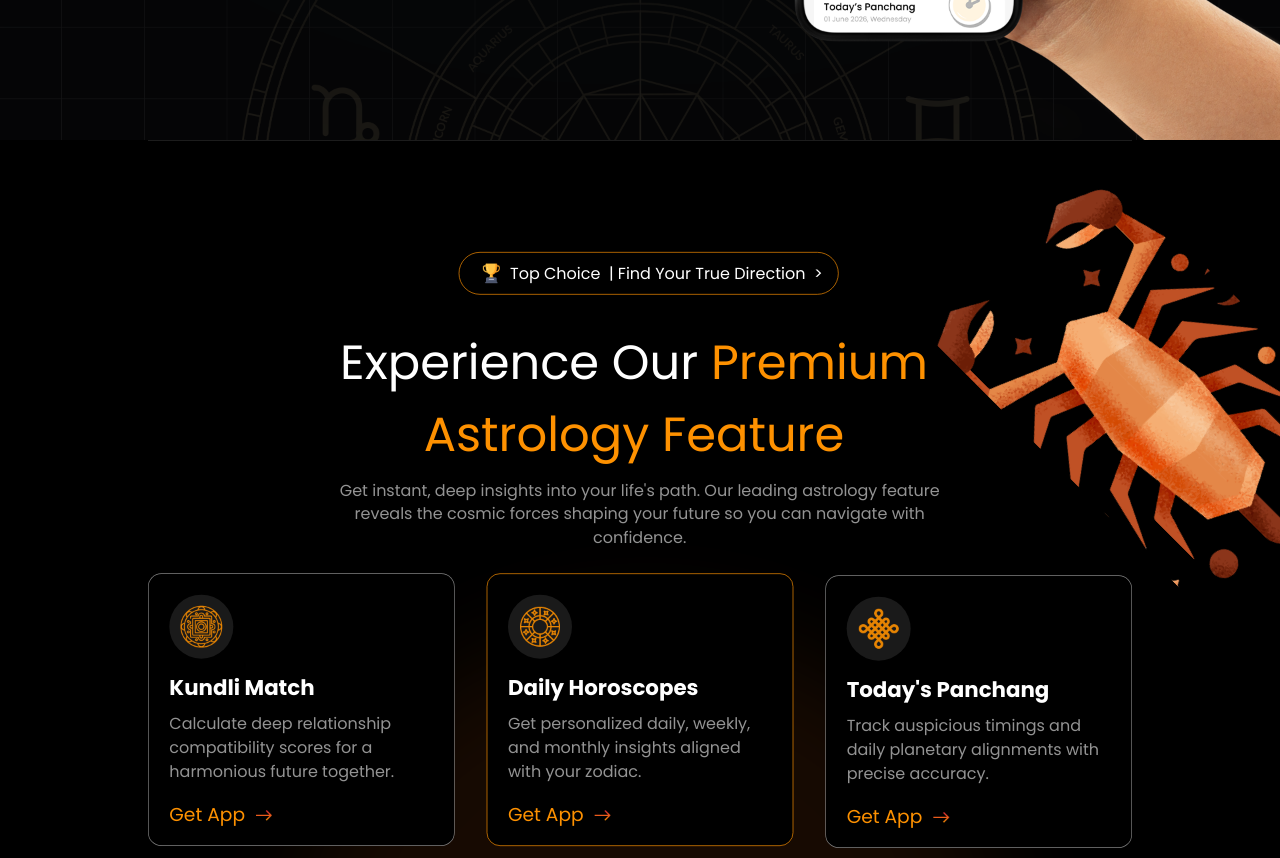
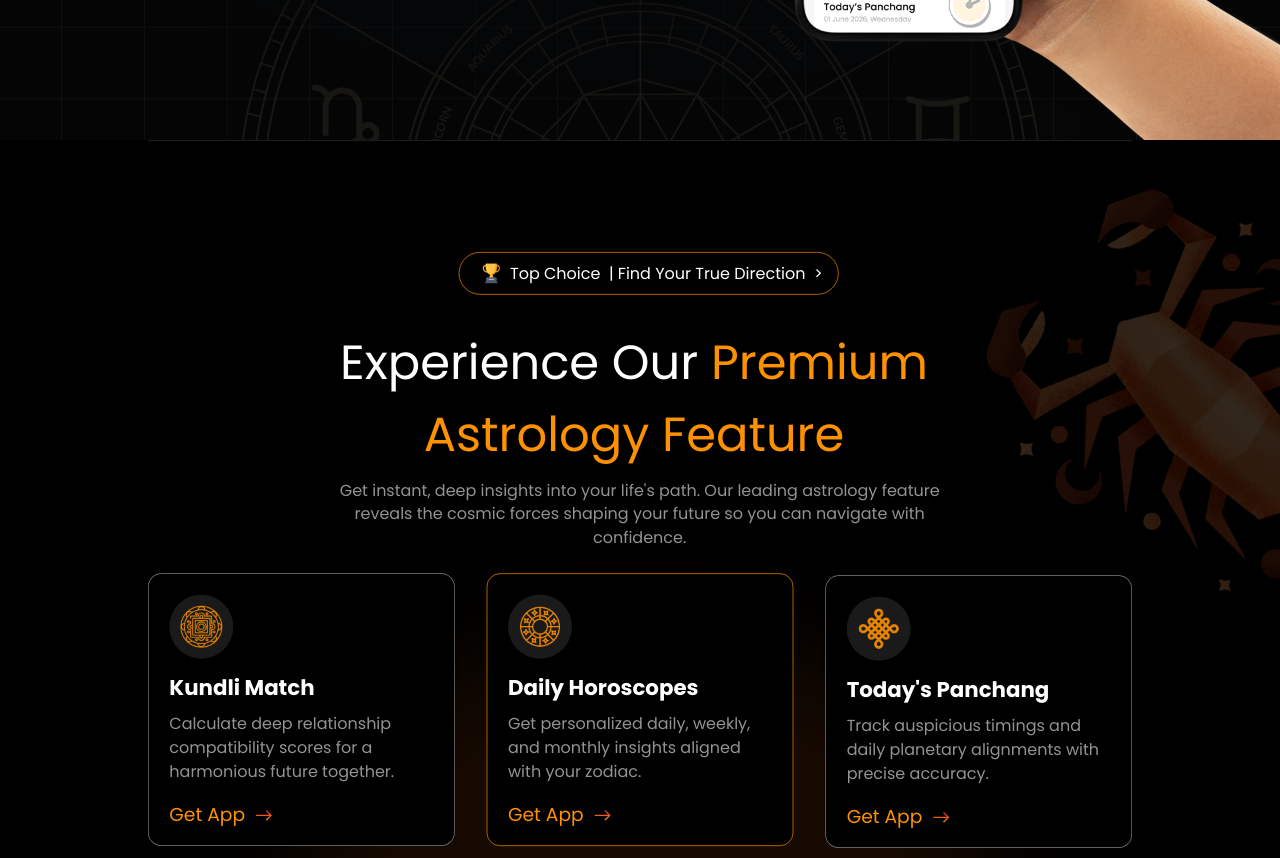
Before and after one commit to hardik8153/divine-landing-page, a React (Vite) app: page / in a window 1280 px wide. Shown: the part 580-1438 px from the top of the page. Built offline with nearby package versions, Linux system fonts and the light colour scheme.

Commit message:
steps absolute image changed

```diff
--- a/src/sections/Features.jsx
+++ b/src/sections/Features.jsx
@@ -148,7 +148,7 @@ export default function Features({ isMobile }) {
   return (
     <div className="contents" data-node-id="1:34">
       <div className="absolute h-305.75 left-105.75 top-[1810px] w-273.5 rounded-full bg-[#3a1a05] opacity-40 blur-[80px]" />
-      <div className="absolute h-152.25 left-[1551px] top-288.25 w-133.75opacity-20 overflow-hidden -rotate-45">
+      <div className="absolute h-152.25 -right-40 top-288.25 w-133.75 opacity-20 overflow-hidden -rotate-45">
         <img alt="" className="w-full h-full object-cover" src={imgCancer4X1} />
       </div>
 
--- a/src/sections/Steps.jsx
+++ b/src/sections/Steps.jsx
@@ -309,11 +309,11 @@ export default function Steps({ isMobile }) {
 
   // Desktop Layout
   return (
-    <div className="contents" data-node-id="steps">
+    <div className="contents relative" data-node-id="steps">
       <div className="absolute h-[2992px] left-0 top-[3972px] w-[1920px] bg-linear-to-b from-black via-[#150502] to-black -z-10" />
 
       {/* Decorative background image9_1_6.png on top right corner absolute */}
-      <div className="absolute h-104 left-[1666px] top-[4074px] w-98 opacity-15 overflow-hidden pointer-events-none select-none">
+      <div className="absolute h-139.5 -right-50 top-[4374px] w-158 opacity-15 overflow-hidden pointer-events-none select-none">
         <img
           alt=""
           className="w-full h-full object-cover"
```
